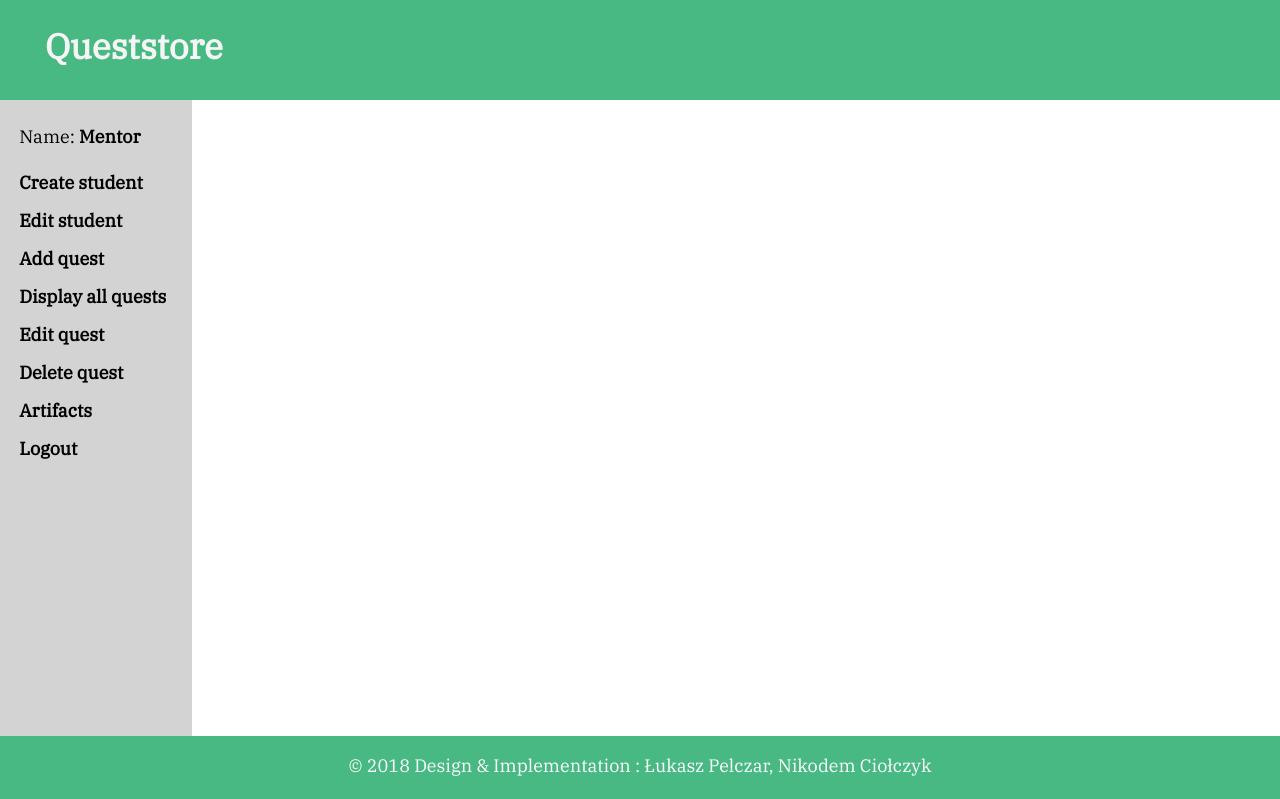
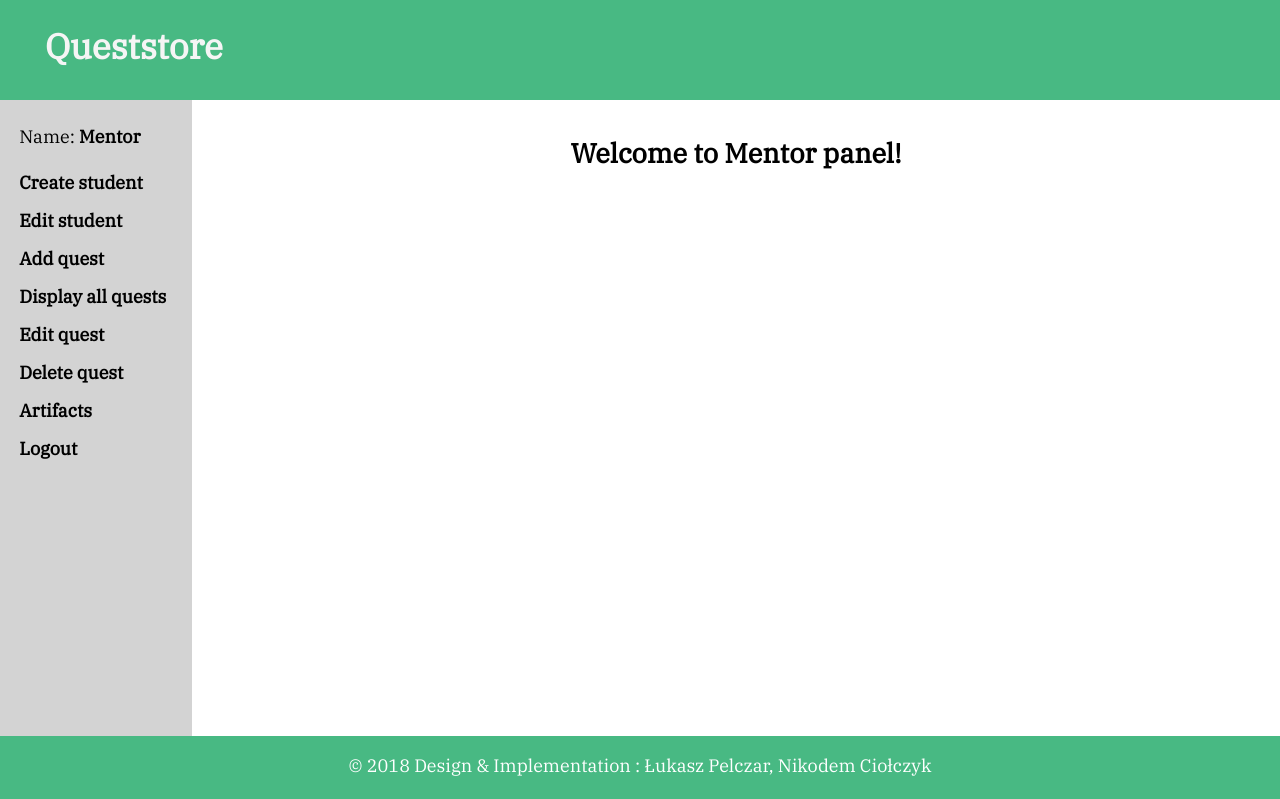
Before and after one commit to lpelczar/Queststore-CMS, a PHP site: page /mentor_manager.html in a window 1280 px wide. Shown: the top 799 px of the page. Run offline with PHP 8.4, Linux system fonts and the light colour scheme.

Commit message:
Add welcome message to mentor panel

```diff
--- a/css/manager.css
+++ b/css/manager.css
@@ -15,7 +15,7 @@
 
 .content {
     background: white;
-    width: 75%;
+    width: 80%;
     height: 90%;
     float: right;
     padding: 25px 2.5%;
--- /dev/null
+++ b/css/mentor-content.css
@@ -0,0 +1,4 @@
+.content h2 {
+    margin-top: 10px;
+    text-align: center;
+}
--- a/mentor_manager.html
+++ b/mentor_manager.html
@@ -5,6 +5,7 @@
     <title>Queststore</title>
     <link href="css/style.css" rel="stylesheet">
     <link href="css/manager.css" rel="stylesheet">
+    <link href="css/mentor-content.css" rel="stylesheet">
 </head>
 <body>
 <header>
@@ -44,10 +45,9 @@
         </ul>
     </nav>
     <div class="content">
-
+        <h2>Welcome to Mentor panel!</h2>
     </div>
 </div>
-
 
 <footer>
     <div id="bottom-bar">
```
